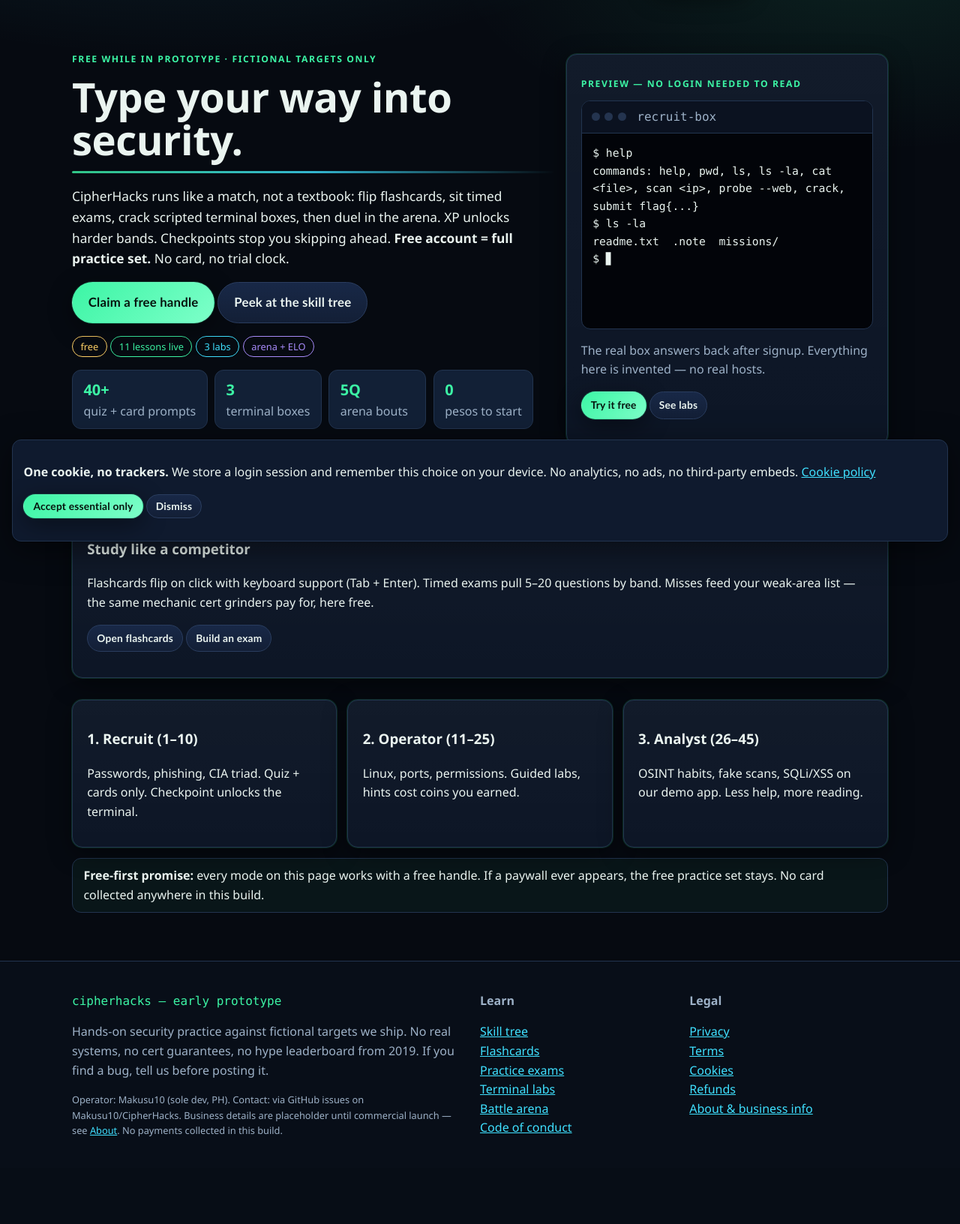
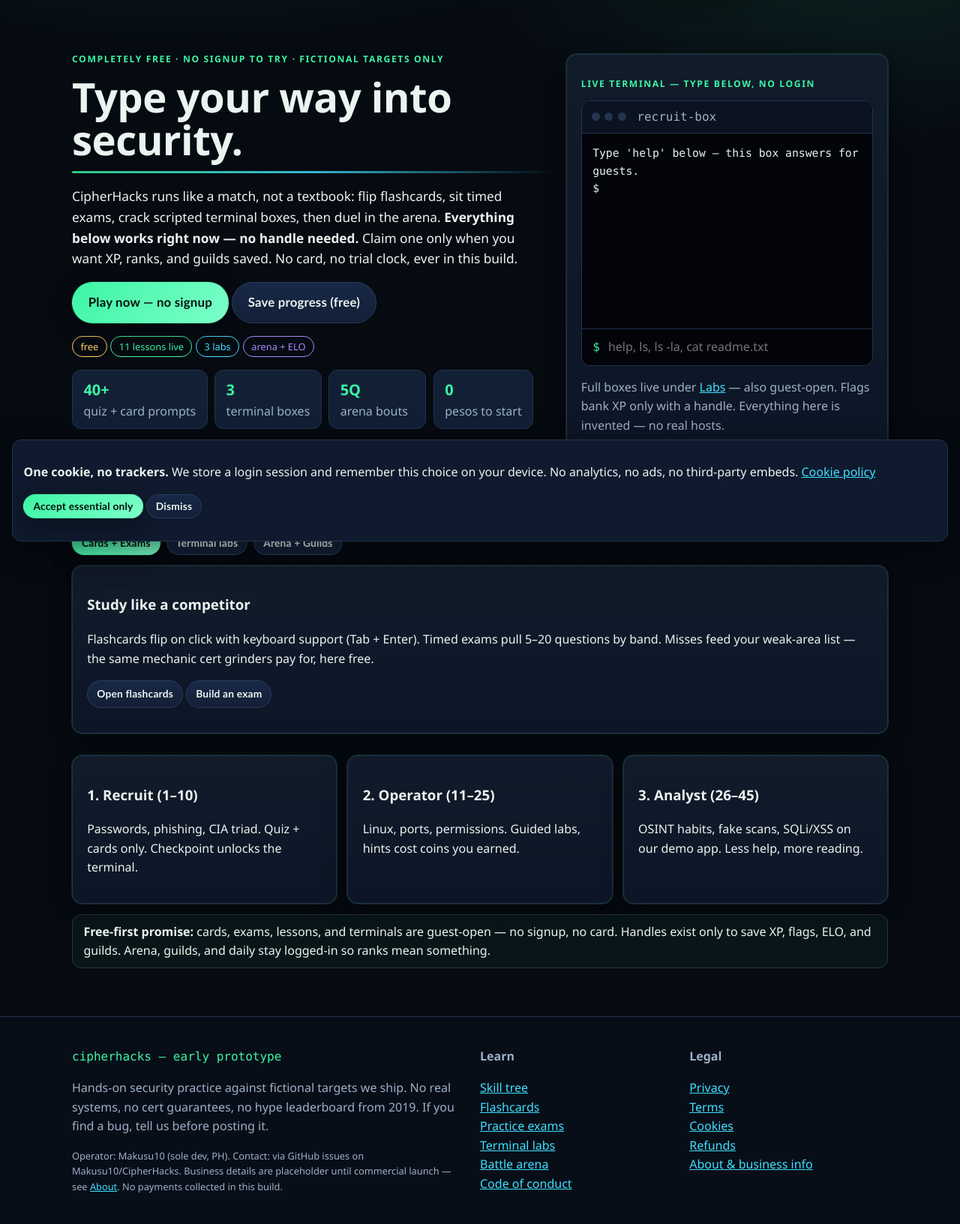
Before and after one commit to Makusu10/CipherHacks, a Flask app: page / in a window 1280 px wide. Shown: the part 62-1694 px from the top of the page at 75% size. Before the commit the page ends 1578 px from the top, so only its background shows below. Run offline with Flask 3, Linux system fonts and the light colour scheme.

Commit message:
Free-first: guest-open cards, exams, lessons, labs + live terminal (XP/ranks stay logged-in)

```diff
--- a/app.py
+++ b/app.py
@@ -200,17 +200,17 @@ def create_app():
         return render_template("dashboard.html", tree=tree, badges=[b["code"] for b in badges], me=me)
 
     @app.route("/lesson/<slug>", methods=["GET", "POST"])
-    @login_required
     def lesson(slug):
         me = current_user()
         con = get_db()
         les = con.execute("SELECT * FROM lessons WHERE slug=?", (slug,)).fetchone()
         if not les:
             return render_template("error.html", msg="Lesson not found."), 404
-        if not can_access_band(me["id"], les["band"]):
+        if me and not can_access_band(me["id"], les["band"]):
             return render_template("error.html", msg="Locked. Clear the previous band checkpoint first."), 403
         quiz = json.loads(les["quiz_json"] or "[]")
         result = None
+        guest_note = None
         if request.method == "POST":
             score = 0
             for i, item in enumerate(quiz):
@@ -222,15 +222,18 @@ def create_app():
                     score += 1
             pct = round(100 * score / max(1, len(quiz)))
             passed = pct >= 70
-            first = con.execute("SELECT * FROM progress WHERE user_id=? AND lesson_slug=?",
-                                (me["id"], slug)).fetchone()
-            if passed and (not first or not first["completed"]):
-                award_xp(me["id"], les["xp_reward"], les["coins_reward"])
-                con.execute("""INSERT INTO progress(user_id, lesson_slug, completed, score, completed_at)
-                               VALUES(?,?,?,?,?) ON CONFLICT(user_id, lesson_slug) DO UPDATE SET
-                               completed=1, score=excluded.score, completed_at=excluded.completed_at""",
-                            (me["id"], slug, pct, datetime.utcnow().isoformat()))
-                con.commit()
+            if not me:
+                guest_note = "Guest try — score shown, nothing saved. Claim a free handle to bank XP."
+            else:
+                first = con.execute("SELECT * FROM progress WHERE user_id=? AND lesson_slug=?",
+                                    (me["id"], slug)).fetchone()
+                if passed and (not first or not first["completed"]):
+                    award_xp(me["id"], les["xp_reward"], les["coins_reward"])
+                    con.execute("""INSERT INTO progress(user_id, lesson_slug, completed, score, completed_at)
+                                   VALUES(?,?,?,?,?) ON CONFLICT(user_id, lesson_slug) DO UPDATE SET
+                                   completed=1, score=excluded.score, completed_at=excluded.completed_at""",
+                                (me["id"], slug, pct, datetime.utcnow().isoformat()))
+                    con.commit()
             result = {"score": score, "total": len(quiz), "pct": pct, "passed": passed}
             me = current_user()
         # hint ladder (3 tiers, escalating cost)
@@ -245,16 +248,14 @@ def create_app():
                 hints = sc[lab]["hints"]
         except Exception:
             hints = []
-        return render_template("lesson.html", les=les, quiz=quiz, result=result, hints=hints, me=me)
+        return render_template("lesson.html", les=les, quiz=quiz, result=result, hints=hints, me=me, guest_note=guest_note)
 
     # ---- labs / scripted terminal ----
     @app.route("/labs")
-    @login_required
     def labs():
         return render_template("labs.html", scenarios=scenarios(), me=current_user())
 
     @app.route("/lab/<lab_id>")
-    @login_required
     def lab(lab_id):
         sc = scenarios()
         if lab_id not in sc:
@@ -318,7 +319,6 @@ def create_app():
         return f"{c.split()[0]}: command not found (practice box, try 'help')"
 
     @app.route("/api/terminal", methods=["POST"])
-    @login_required
     def api_terminal():
         data = request.get_json(force=True, silent=True) or {}
         lab_id = data.get("lab_id", "")
@@ -495,7 +495,6 @@ def create_app():
         return render_template("daily.html", q=q, already=already, msg=msg, me=current_user())
 
     @app.route("/flashcards")
-    @login_required
     def flashcards():
         con = get_db()
         cards = []
@@ -515,7 +514,6 @@ def create_app():
         return render_template("flashcards.html", cards=cards[:40], me=current_user())
 
     @app.route("/exams", methods=["GET", "POST"])
-    @login_required
     def exams():
         me = current_user()
         con = get_db()
@@ -531,6 +529,7 @@ def create_app():
                 pass
         questions = random.sample(pool, min(n, len(pool))) if pool else []
         result = None
+        guest_note = None
         if request.method == "POST":
             qs = json.loads(request.form.get("qs", "[]"))
             score = 0
@@ -541,13 +540,15 @@ def create_app():
                 except ValueError:
                     pass
             pct = round(100 * score / max(1, len(qs)))
-            if pct >= 70:
+            if not me:
+                guest_note = "Guest score — nothing banked. Claim a free handle to save XP."
+            elif pct >= 70:
                 award_xp(me["id"], 60, 12)
                 me = current_user()
             result = {"score": score, "total": len(qs), "pct": pct}
             questions = qs
         return render_template("exams.html", questions=questions, result=result,
-                               band=band, n=n, me=me)
+                               band=band, n=n, me=me, guest_note=guest_note)
 
     @app.route("/guilds", methods=["GET", "POST"])
     @login_required
--- a/templates/exams.html
+++ b/templates/exams.html
@@ -10,7 +10,8 @@
 <input id="n" name="n" type="text" inputmode="numeric" value="{{ n }}">
 <p><button class="btn small primary" type="submit">Build exam</button></p>
 </form>
-{% if result %}<div class="ok" role="status">Scored {{ result.score }}/{{ result.total }} ({{ result.pct }}%). 70%+ earned +60 XP.</div>{% endif %}
+{% if guest_note %}<div class="alert" role="status">{{ guest_note }} <a href="/signup">Claim handle</a></div>{% endif %}
+{% if result %}<div class="ok" role="status">Scored {{ result.score }}/{{ result.total }} ({{ result.pct }}%). {% if me %}70%+ earned +60 XP.{% else %}Log in to bank XP.{% endif %}</div>{% endif %}
 {% if questions and not result %}
 <form class="quiz card" method="post">
 <input type="hidden" name="qs" value='{{ questions|tojson }}'>
--- a/templates/index.html
+++ b/templates/index.html
@@ -2,12 +2,12 @@
 {% block content %}
 <div class="hero grid hero2">
 <div>
-<p class="kicker">Free while in prototype · fictional targets only</p>
+<p class="kicker">Completely free · no signup to try · fictional targets only</p>
 <h1>Type your way into security.</h1>
 <div class="scan" aria-hidden="true"></div>
-<p class="lead">CipherHacks runs like a match, not a textbook: flip flashcards, sit timed exams, crack scripted terminal boxes, then duel in the arena. XP unlocks harder bands. Checkpoints stop you skipping ahead. <strong>Free account = full practice set.</strong> No card, no trial clock.</p>
-<p><a class="btn primary big" href="/signup">Claim a free handle</a>
-<a class="btn big" href="/dashboard">Peek at the skill tree</a></p>
+<p class="lead">CipherHacks runs like a match, not a textbook: flip flashcards, sit timed exams, crack scripted terminal boxes, then duel in the arena. <strong>Everything below works right now — no handle needed.</strong> Claim one only when you want XP, ranks, and guilds saved. No card, no trial clock, ever in this build.</p>
+<p><a class="btn primary big" href="/flashcards">Play now — no signup</a>
+<a class="btn big" href="/signup">Save progress (free)</a></p>
 <p><span class="pill free">free</span><span class="pill recruit">11 lessons live</span><span class="pill operator">3 labs</span><span class="pill analyst">arena + ELO</span></p>
 <div class="statrow" aria-label="What is live">
 <div class="stat"><b>40+</b><span class="muted">quiz + card prompts</span></div>
@@ -17,15 +17,13 @@
 </div>
 </div>
 <div class="card" aria-label="Live preview">
-<p class="kicker">Preview — no login needed to read</p>
+<p class="kicker">Live terminal — type below, no login</p>
 <div class="term"><div class="term-bar"><span class="dot"></span><span class="dot"></span><span class="dot"></span><span class="mono muted" style="margin-left:.5rem">recruit-box</span></div>
-<div class="term-out mono" id="demo">$ help
-commands: help, pwd, ls, ls -la, cat &lt;file&gt;, scan &lt;ip&gt;, probe --web, crack, submit flag{...}
-$ ls -la
-readme.txt  .note  missions/
-$ <span id="caret">▊</span></div></div>
-<p class="muted">The real box answers back after signup. Everything here is invented — no real hosts.</p>
-<p><a class="btn small primary" href="/signup">Try it free</a> <a class="btn small" href="/labs">See labs</a></p>
+<div class="term-out mono" id="demo-out" aria-live="polite">Type 'help' below — this box answers for guests.
+$ </div>
+<form class="term-in" id="demo-f"><span class="mono" aria-hidden="true">$</span><input id="demo-cmd" class="mono" autocomplete="off" autocapitalize="off" spellcheck="false" aria-label="Try a terminal command" placeholder="help, ls, ls -la, cat readme.txt"></form></div>
+<p class="muted">Full boxes live under <a href="/labs">Labs</a> — also guest-open. Flags bank XP only with a handle. Everything here is invented — no real hosts.</p>
+<p><a class="btn small primary" href="/labs">Open labs free</a> <a class="btn small" href="/flashcards">Try cards free</a></p>
 </div>
 </div>
 
@@ -43,12 +41,16 @@ $ <span id="caret">▊</span></div></div>
 <div class="card lift"><h3>2. Operator (11–25)</h3><p>Linux, ports, permissions. Guided labs, hints cost coins you earned.</p></div>
 <div class="card lift"><h3>3. Analyst (26–45)</h3><p>OSINT habits, fake scans, SQLi/XSS on our demo app. Less help, more reading.</p></div>
 </div>
-<div class="marquee"><strong>Free-first promise:</strong> every mode on this page works with a free handle. If a paywall ever appears, the free practice set stays. No card collected anywhere in this build.</div>
+<div class="marquee"><strong>Free-first promise:</strong> cards, exams, lessons, and terminals are guest-open — no signup, no card. Handles exist only to save XP, flags, ELO, and guilds. Arena, guilds, and daily stay logged-in so ranks mean something.</div>
 {% endblock %}
 {% block scripts %}
 <script>
 document.querySelectorAll("[data-tab]").forEach(function(b){b.addEventListener("click",function(){
 document.querySelectorAll("[data-tab]").forEach(function(x){x.classList.remove("primary")});
 b.classList.add("primary");["t1","t2","t3"].forEach(function(id){document.getElementById(id).hidden=(id!==b.dataset.tab)});});});
+(function(){var out=document.getElementById("demo-out"),f=document.getElementById("demo-f"),cmd=document.getElementById("demo-cmd");
+if(!f)return;f.addEventListener("submit",async function(e){e.preventDefault();var c=cmd.value;cmd.value="";out.textContent+=c+"\n";
+try{var r=await fetch("/api/terminal",{method:"POST",headers:{"Content-Type":"application/json"},body:JSON.stringify({lab_id:"linux-basics",cmd:c})});
+var j=await r.json();if(j.output==="__clear__"){out.textContent="$ ";}else{out.textContent+=j.output+"\n$ ";}out.scrollTop=out.scrollHeight;}catch(err){out.textContent+="box busy — try again\n$ ";}});})();
 </script>
 {% endblock %}
--- a/templates/lab.html
+++ b/templates/lab.html
@@ -5,6 +5,7 @@
 <p class="kicker">Practice box · {{ lab_id }}</p>
 <h1>{{ lab.title }}</h1>
 <p class="muted">{{ lab.intro }}</p>
+{% if not me %}<div class="alert" role="status">Free try — terminal answers without signup. Flag + hints bank XP only with a <a href="/signup">free handle</a>.</div>{% endif %}
 <div class="term" role="region" aria-label="Practice terminal">
 <div class="term-bar"><span class="dot"></span><span class="dot"></span><span class="dot"></span><span class="mono muted" style="margin-left:.5rem">recruit-box — fictional</span></div>
 <div class="term-out mono" id="out" aria-live="polite">Type 'help' to list commands. Flags look like flag{...}.
--- a/templates/lesson.html
+++ b/templates/lesson.html
@@ -5,6 +5,7 @@
 <p class="kicker">{{ les['band'] }} {% if les['is_checkpoint'] %}· checkpoint (70% to pass){% endif %}</p>
 <h1>{{ les['title'] }}</h1>
 <div class="card"><p>{{ les['body'] }}</p><p class="tag">Reward: +{{ les['xp_reward'] }} XP, +{{ les['coins_reward'] }} coins on first pass.</p></div>
+{% if guest_note %}<div class="alert" role="status">{{ guest_note }} <a href="/signup">Claim handle</a></div>{% endif %}
 {% if result %}
 {% if result.passed %}<div class="ok" role="status">Passed: {{ result.score }}/{{ result.total }} ({{ result.pct }}%). XP and coins added on first clear.</div>
 {% else %}<div class="alert" role="alert">Scored {{ result.score }}/{{ result.total }} ({{ result.pct }}%). Need 70%. Read once more and retry — no penalty.</div>{% endif %}
```
Also changed, not shown: tests/test_basic.py (+12 -4 lines).
